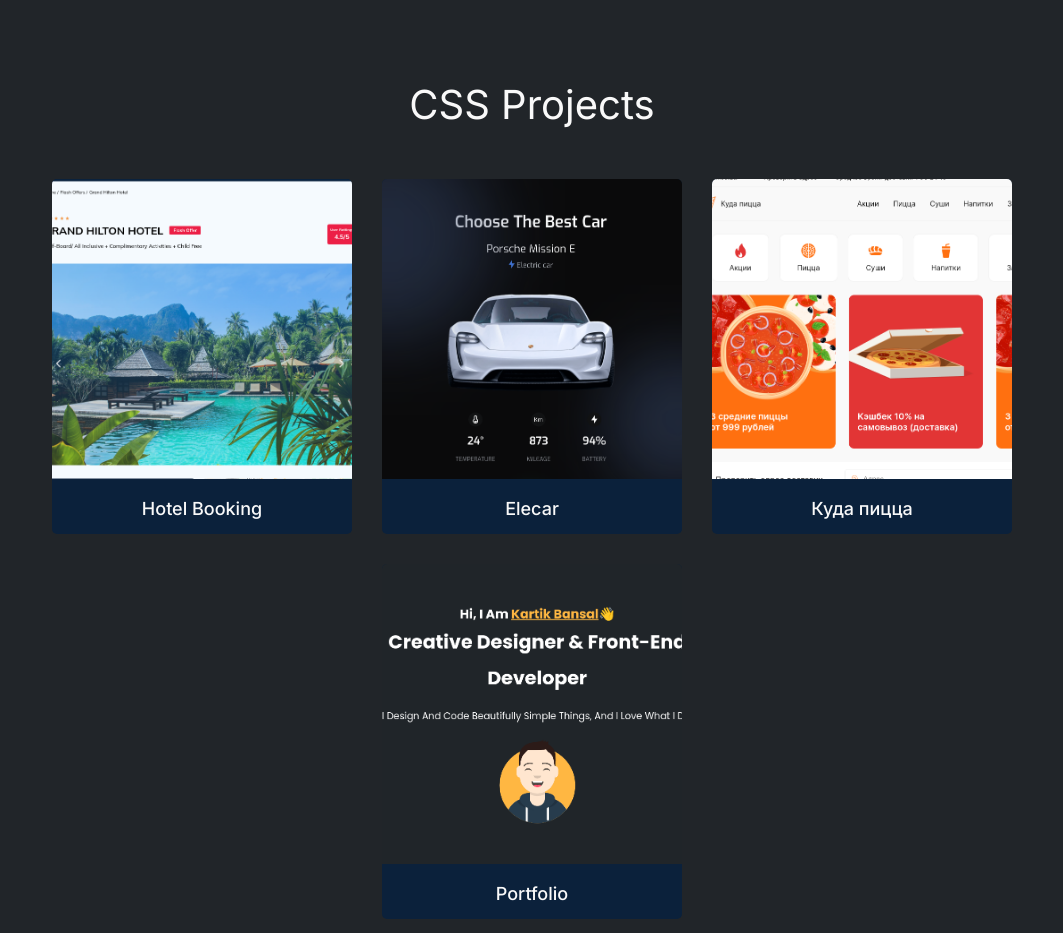
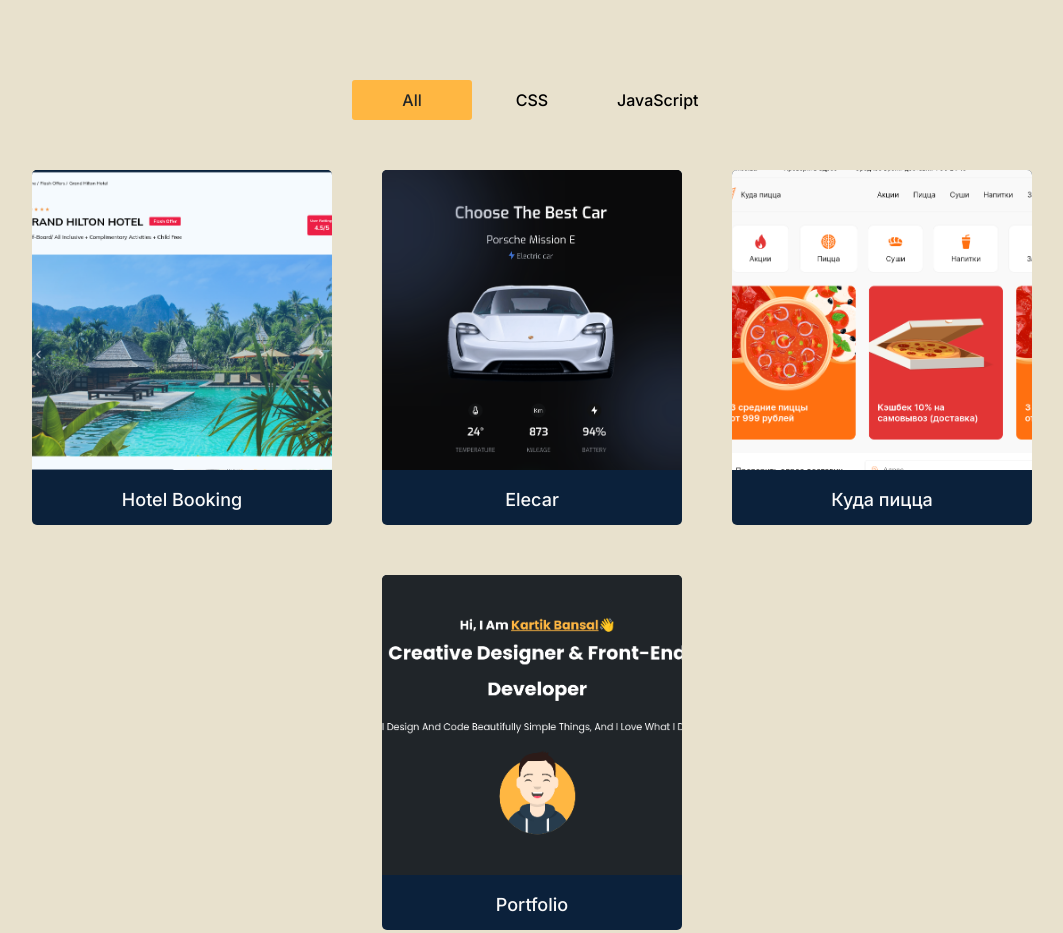
Before and after one commit to ergashoveldor/portfoliowebsite, a plain HTML site: page index.html in a window 1280 px wide. Shown: the top 933 px of the page, without its empty margins (108-1171 px from the left). Drawn offline with Linux system fonts and the light colour scheme.

Commit message:
added data filter

```diff
--- a/index.html
+++ b/index.html
@@ -4,59 +4,62 @@
     <meta charset="UTF-8" />
     <meta name="viewport" content="width=device-width, initial-scale=1.0" />
     <title>Projects</title>
+    <link rel="icon" type="image/png" sizes="32x32" href="./img/favicon.png">
     <link rel="stylesheet" href="style.css" />
   </head>
   <body>
     <div class="container">
-      <p class="container-name">CSS Projects</p>
+      <ul>
+        <li class="list active" data-filter="all">All</li>
+        <li class="list" data-filter="css">CSS</li>
+        <li class="list" data-filter="javascript">JavaScript</li>
+      </ul>
       <div class="cards">
-        <div class="card">
+        <div class="card" data-item="css">
           <a href="https://hotel-bookingwebsite.netlify.app/" target="_blank">
             <img src="./img/hotelbooking.png" alt="image" />
             <p>Hotel Booking</p>
           </a>
         </div>
-        <div class="card">
+        <div class="card" data-item="css">
           <a href="https://elecarr.netlify.app/" target="_blank">
             <img src="./img/elecar.png" alt="image" />
             <p>Elecar</p>
           </a>
         </div>
-        <div class="card">
+        <div class="card" data-item="css">
           <a href="https://fastfood-pizza.netlify.app/" target="_blank">
             <img src="./img/kudapissa.png" alt="image" />
             <p>Куда пицца</p>
           </a>
         </div>
-        <div class="card">
+        <div class="card" data-item="css">
           <a href="https://personal-portfolio-design.netlify.app/" target="_blank">
             <img src="./img/personalportfolio.png" alt="image" />
             <p>Portfolio</p>
           </a>
         </div>
       </div>
-      <p class="container-name">JavaScript Projects</p>
-
       <div class="cards">
-        <div class="card">
+        <div class="card" data-item="javascript">
           <a href="https://editor-textt.netlify.app/" target="_blank">
             <img src="./img/texteditor.png" alt="image" />
             <p>Text Editor</p>
           </a>
         </div>
-        <div class="card">
+        <div class="card" data-item="javascript">
           <a href="https://color-randomm.netlify.app/" target="_blank">
             <img src="./img/randomcolor.png" alt="image" />
             <p>Random Color</p>
           </a>
         </div>
-        <div class="card">
+        <div class="card" data-item="javascript">
           <a href="https://editor-textt.netlify.app/" target="_blank">
             <img src="https://picsum.photos/seed/picsum/300/300" alt="image" />
             <p>Project</p>
           </a>
         </div>
-        <div class="card">
+        <div class="card" data-item="javascript">
           <a href="https://editor-textt.netlify.app/" target="_blank">
             <img src="https://picsum.photos/seed/picsum/300/300" alt="image" />
             <p>Project</p>
@@ -89,4 +92,5 @@
       </div>
     </div>
   </body>
+  <script src="./script.js"></script>
 </html>
--- /dev/null
+++ b/script.js
@@ -0,0 +1,25 @@
+let list = document.querySelectorAll(".list");
+let card = document.querySelectorAll(".card");
+
+for (let i = 0; i < list.length; i++) {
+  list[i].addEventListener("click", function () {
+    for (let j = 0; j < list.length; j++) {
+      list[j].classList.remove("active");
+    }
+    this.classList.add("active");
+
+    let dataFilter = this.getAttribute("data-filter");
+
+    for (let k = 0; k <= card.length; k++) {
+      card[k].classList.remove("active");
+      card[k].classList.add("hide");
+      if (
+        card[k].getAttribute("data-item") == dataFilter ||
+        dataFilter == "all"
+      ) {
+        card[k].classList.remove("hide");
+        card[k].classList.add("active");
+      }
+    }
+  });
+}
--- a/style.css
+++ b/style.css
@@ -8,7 +8,7 @@
 
 body {
   font-family: 'Inter', sans-serif;
-  background-color: #212529;
+  background-color: #e8e1cd;
 }
 
 .container {
@@ -17,11 +17,27 @@ body {
   max-width: 1350px;
 }
 
-.container-name {
-  font-size: 40px;
-  margin-bottom: 50px;
-  margin-top: 50px;
-  color: #f9f9f9;
+ul {
+  display: flex;
+  justify-content: center;
+}
+
+.list {
+  list-style-type: none;
+  padding: 10px 25px;
+  cursor: pointer;
+  font-weight: 500;
+  width: 120px;
+}
+
+ul li.active {
+  background-color: #FFB742;
+  color: #212529;
+  border-radius: 3px;
+}
+
+.hide {
+  display: none;
 }
 
 .cards {
@@ -29,7 +45,8 @@ body {
   justify-content: center;
   flex-wrap: wrap;
   text-align: center;
-  gap: 30px;
+  gap: 50px;
+  margin: 50px 0;
 }
 
 .card {
```
Also changed, not shown: img/favicon.png (added), img/icon.jpg (added).
